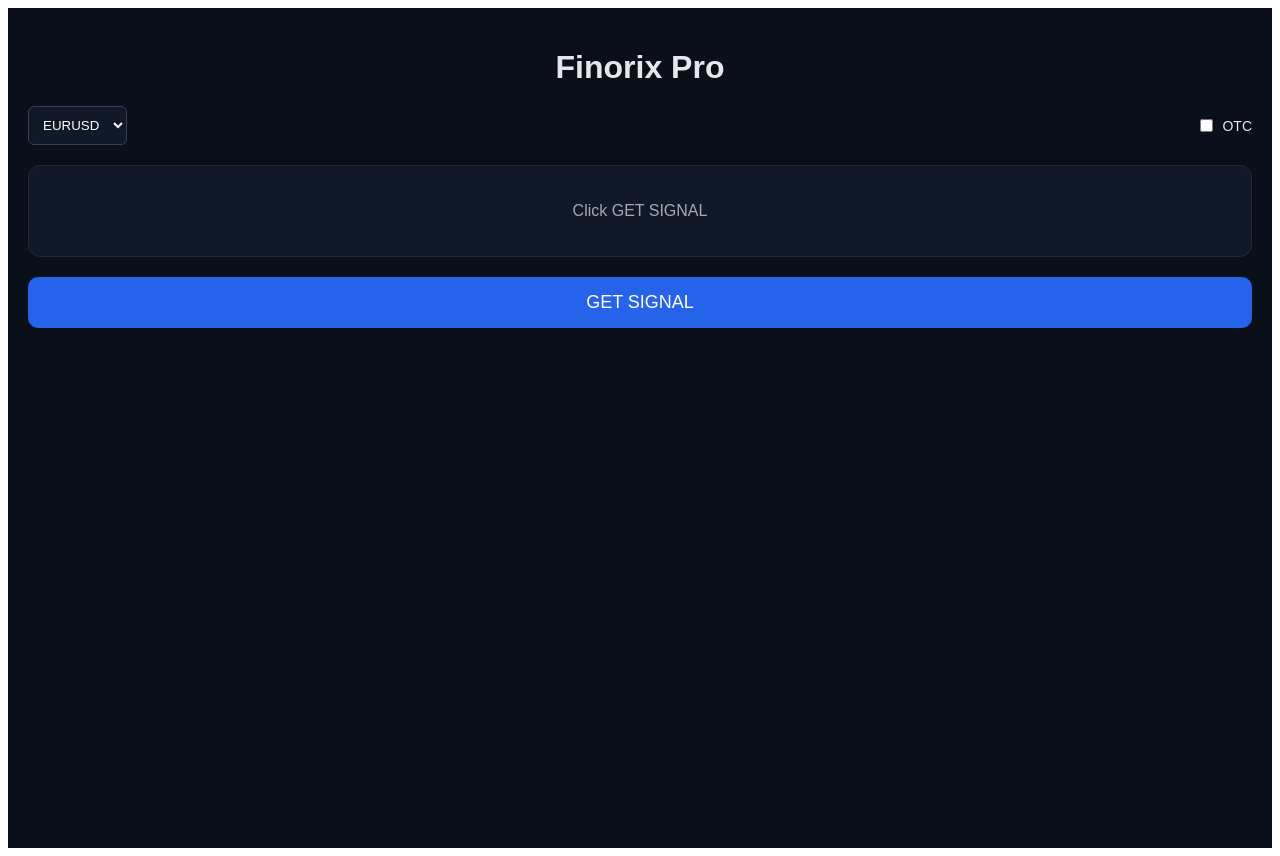
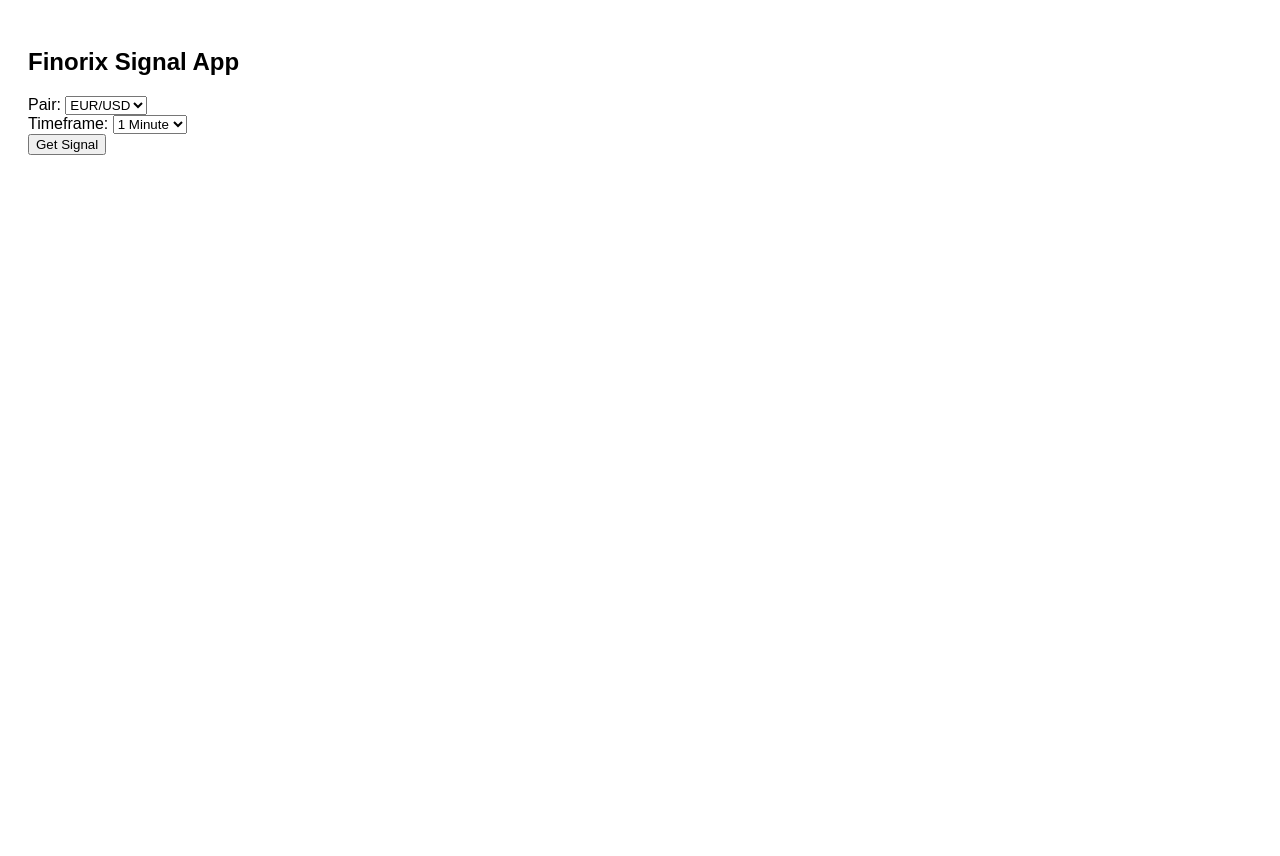
Before and after one commit to palarman05-hash/POCKETOption, a React (Vite) app in the folder frontend/: page / in a window 1280 px wide. After the commit the page ends 800 px from the top, so only its background shows below. Built offline with nearby package versions, Linux system fonts and the light colour scheme; no server answers; the HTML template or start-up script is replaced by a standard one.

Commit message:
Refactor App component for better signal fetching

```diff
--- a/frontend/src/App.jsx
+++ b/frontend/src/App.jsx
@@ -3,160 +3,78 @@
 const API = import.meta.env.VITE_API_URL;
 
 export default function App() {
-  const [pair, setPair] = useState("EURUSD");
-  const [otc, setOtc] = useState(false);
+  const [pair, setPair] = useState("EUR/USD");
+  const [tf, setTf] = useState("1min");
   const [data, setData] = useState(null);
+  const [error, setError] = useState("");
   const [loading, setLoading] = useState(false);
 
   const getSignal = async () => {
+    if (!API) {
+      setError("API URL missing (VITE_API_URL)");
+      return;
+    }
+
     setLoading(true);
+    setError("");
     setData(null);
+
     try {
       const res = await fetch(
-        `${API}/signal?pair=${otc ? "OTC-" + pair : pair}`
+        `${API}/signal?pair=${pair}&tf=${tf}`
       );
+
+      if (!res.ok) {
+        throw new Error("Backend error");
+      }
+
       const json = await res.json();
       setData(json);
-    } catch (e) {
-      alert("Backend connect nahi ho raha");
+    } catch (err) {
+      setError("Signal fetch failed");
+    } finally {
+      setLoading(false);
     }
-    setLoading(false);
   };
 
-  const color =
-    data?.signal === "CALL"
-      ? "#16a34a"
-      : data?.signal === "PUT"
-      ? "#dc2626"
-      : "#6b7280";
+  return (
+    <div style={{ padding: 20, fontFamily: "Arial" }}>
+      <h2>Finorix Signal App</h2>
 
-  return (
-    <div style={styles.app}>
-      <h1 style={styles.title}>Finorix Pro</h1>
-
-      {/* Pair + OTC */}
-      <div style={styles.row}>
-        <select
-          value={pair}
-          onChange={(e) => setPair(e.target.value)}
-          style={styles.select}
-        >
-          <option>EURUSD</option>
-          <option>GBPUSD</option>
-          <option>USDJPY</option>
-          <option>BTCUSD</option>
+      <div>
+        <label>Pair: </label>
+        <select value={pair} onChange={e => setPair(e.target.value)}>
+          <option value="EUR/USD">EUR/USD</option>
+          <option value="GBP/USD">GBP/USD</option>
         </select>
-
-        <label style={styles.otc}>
-          <input
-            type="checkbox"
-            checked={otc}
-            onChange={() => setOtc(!otc)}
-          />
-          OTC
-        </label>
       </div>
 
-      {/* Signal Card */}
-      <div style={styles.card}>
-        {loading && <p>Analyzing market...</p>}
-
-        {!loading && !data && (
-          <p style={{ opacity: 0.7 }}>Click GET SIGNAL</p>
-        )}
-
-        {data && (
-          <>
-            <h2 style={{ ...styles.signal, color }}>{data.signal}</h2>
-
-            <div style={styles.barBg}>
-              <div
-                style={{
-                  ...styles.barFill,
-                  width: `${data.confidence}%`,
-                  background: color,
-                }}
-              />
-            </div>
-
-            <p>Confidence: {data.confidence}%</p>
-            <p>Expiry: {data.expiry}</p>
-            <p style={{ opacity: 0.8 }}>{data.reason}</p>
-          </>
-        )}
+      <div>
+        <label>Timeframe: </label>
+        <select value={tf} onChange={e => setTf(e.target.value)}>
+          <option value="1min">1 Minute</option>
+          <option value="5min">5 Minute</option>
+        </select>
       </div>
 
-      {/* Button */}
-      <button onClick={getSignal} style={styles.btn} disabled={loading}>
-        {loading ? "WAIT..." : "GET SIGNAL"}
+      <button onClick={getSignal} disabled={loading}>
+        {loading ? "Loading..." : "Get Signal"}
       </button>
+
+      {error && (
+        <p style={{ color: "red", marginTop: 10 }}>
+          {error}
+        </p>
+      )}
+
+      {data && (
+        <div style={{ marginTop: 20 }}>
+          <p><b>Signal:</b> {data.signal}</p>
+          <p><b>Confidence:</b> {data.confidence}%</p>
+          <p><b>Trend:</b> {data.trend}</p>
+          <p><b>Reason:</b> {data.reason}</p>
+        </div>
+      )}
     </div>
   );
 }
-
-/* ---------- STYLES ---------- */
-
-const styles = {
-  app: {
-    minHeight: "100vh",
-    background: "#0b0f1a",
-    color: "#e5e7eb",
-    padding: 20,
-    fontFamily: "Arial, sans-serif",
-  },
-  title: {
-    textAlign: "center",
-    marginBottom: 20,
-  },
-  row: {
-    display: "flex",
-    justifyContent: "space-between",
-    marginBottom: 20,
-  },
-  select: {
-    background: "#111827",
-    color: "#fff",
-    padding: 10,
-    borderRadius: 6,
-    border: "1px solid #374151",
-  },
-  otc: {
-    display: "flex",
-    alignItems: "center",
-    gap: 6,
-    fontSize: 14,
-  },
-  card: {
-    background: "#111827",
-    borderRadius: 12,
-    padding: 20,
-    textAlign: "center",
-    marginBottom: 20,
-    border: "1px solid #1f2937",
-  },
-  signal: {
-    fontSize: 32,
-    marginBottom: 10,
-  },
-  barBg: {
-    width: "100%",
-    height: 10,
-    background: "#1f2937",
-    borderRadius: 5,
-    marginBottom: 10,
-  },
-  barFill: {
-    height: "100%",
-    borderRadius: 5,
-  },
-  btn: {
-    width: "100%",
-    padding: 15,
-    background: "#2563eb",
-    color: "#fff",
-    border: "none",
-    borderRadius: 10,
-    fontSize: 18,
-    cursor: "pointer",
-  },
-};
```
